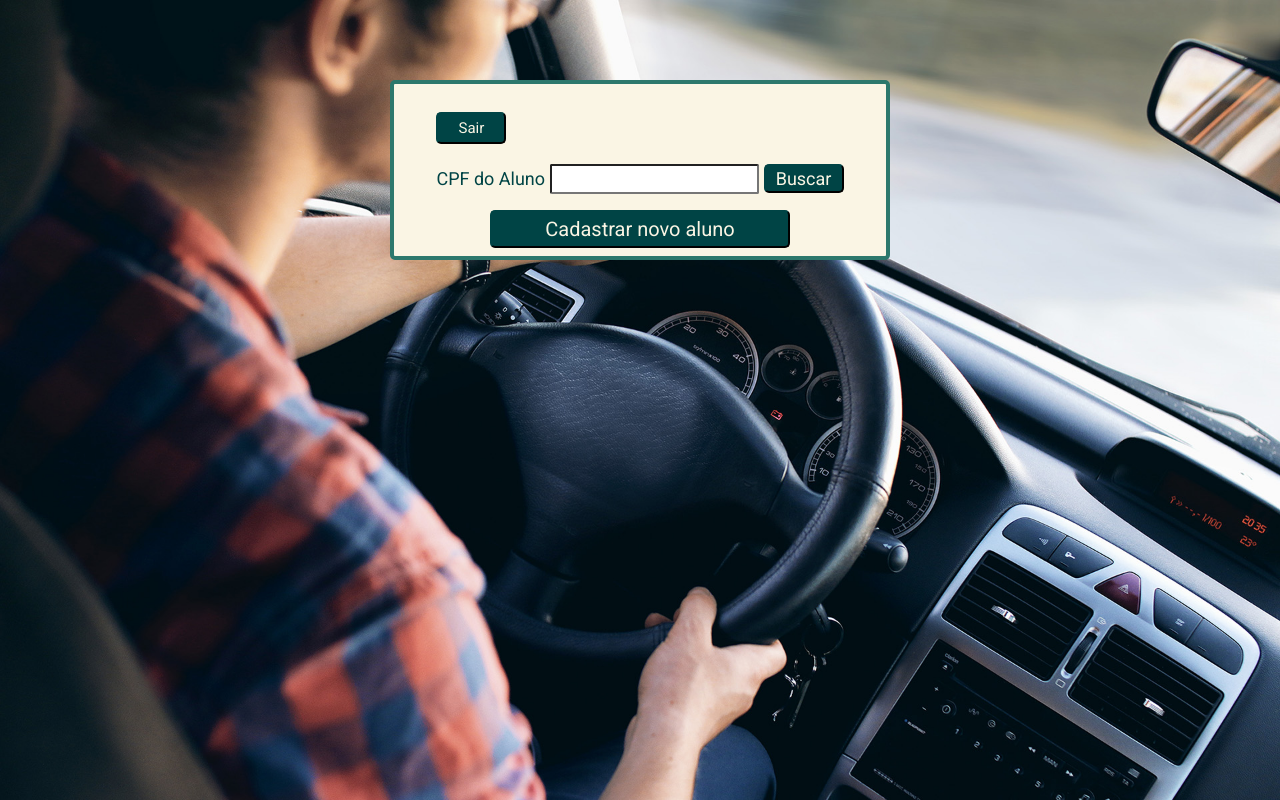
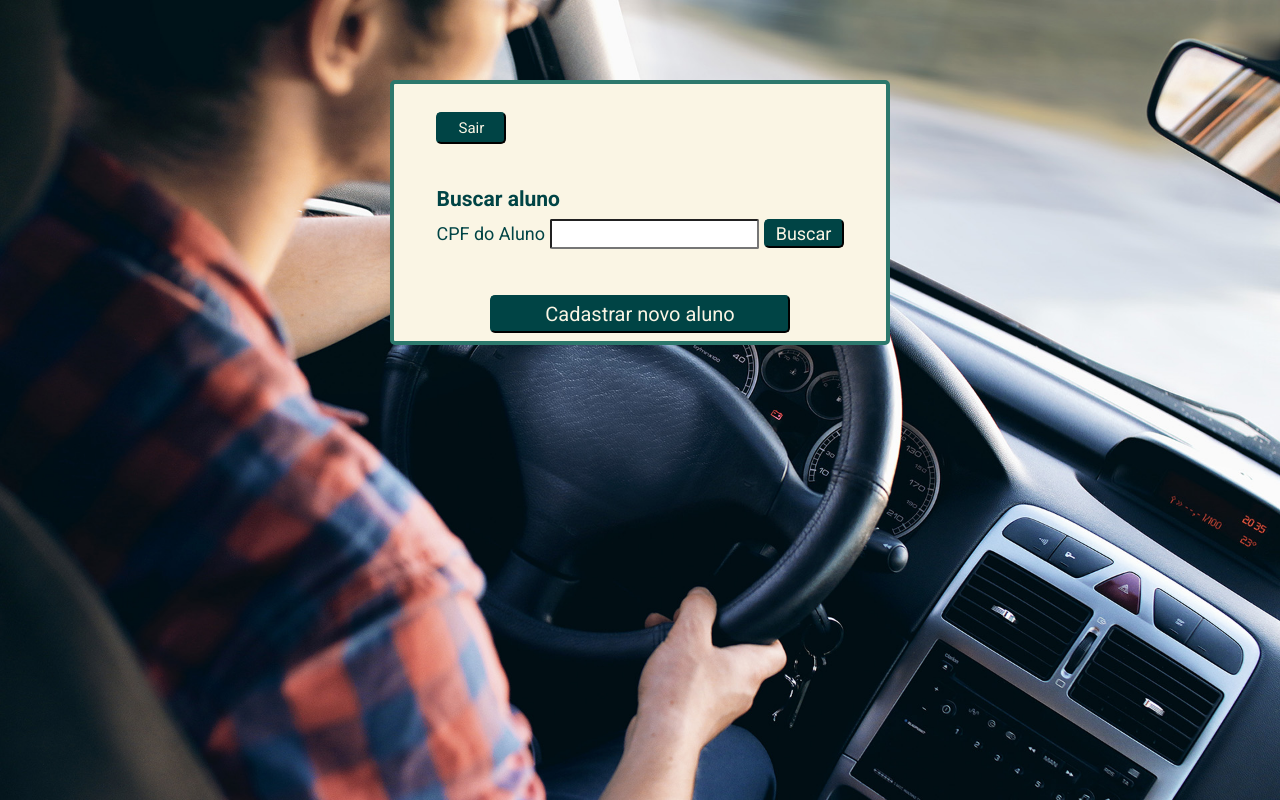
Before and after one commit to antoniogdelrio/driving-school-app, a React (Create React App) app in the folder frontend/: page /dashboard/admin in a window 1280 px wide. Built offline with nearby package versions, Linux system fonts and the light colour scheme; sample sign-in values are in the browser's storage.

Commit message:
adjusting buttons position in dashboard-admin page

```diff
--- a/frontend/src/pages/DashboardAdmin/DashboardAdmin.css
+++ b/frontend/src/pages/DashboardAdmin/DashboardAdmin.css
@@ -14,6 +14,15 @@
     -moz-box-shadow: none;
     box-shadow: none;
     font-size: 18px;
+}
+
+.form-admin h3{
+    align-self: flex-start;
+    margin-top: 30px;
+}
+
+.form-admin form{
+    margin-bottom: 30px;
 }
 
 .return-button{
--- a/frontend/src/pages/DashboardAdmin/DashboardAdmin.js
+++ b/frontend/src/pages/DashboardAdmin/DashboardAdmin.js
@@ -58,6 +58,7 @@ function DashboardAdmin(props){
         <>
             <div className="form-admin">
                 <button className="return-button" onClick={handleOnClickSair}>Sair</button>
+                <h3>Buscar aluno</h3>
                 <form onSubmit={handleSubmit}>
                     <label>CPF do Aluno </label>
                     <input
```
